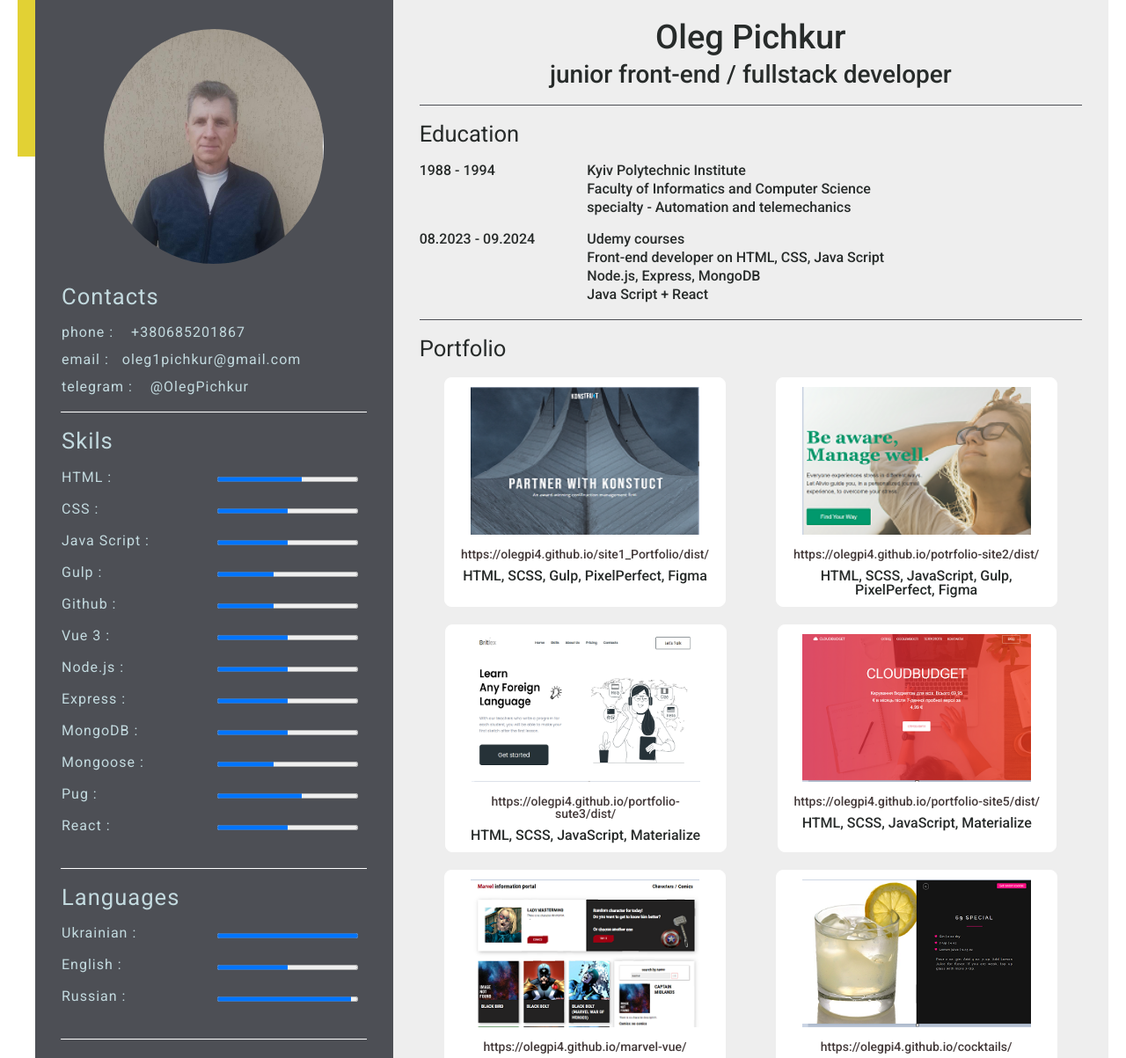
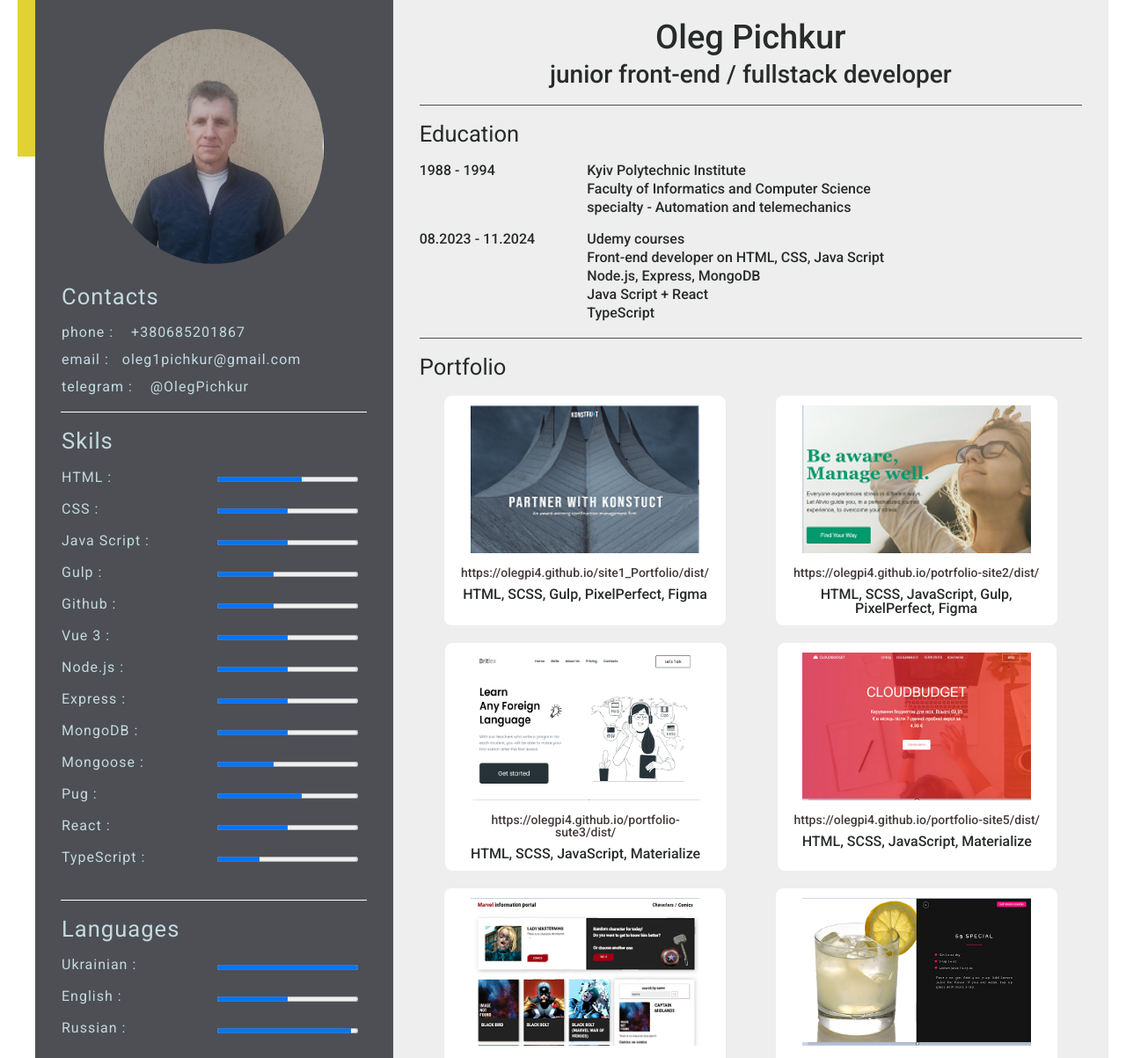
Before and after one commit to OlegPi4/rezume, a website: page src/index.html in a window 1280 px wide. Shown: the part 42-1245 px from the top of the page at 88% size. Drawn offline with Linux system fonts and the light colour scheme.

Commit message:
+ TypeSctipt

```diff
--- a/src/index.html
+++ b/src/index.html
@@ -114,6 +114,12 @@
                             <progress max="100" value="50"></progress>
                         </div>
                     </div>
+                    <div class="item-skils">
+                        <p>TypeScript : </p>
+                        <div class="progress">
+                            <progress max="100" value="30"></progress>
+                        </div>
+                    </div>
                 </div>
                 <div class="line"></div>
                 <div class="list-skils">
@@ -175,12 +181,13 @@
                             </div>
                         </div>
                         <div class="item-education">
-                            <div class="time-ed">08.2023 - 09.2024</div>
+                            <div class="time-ed">08.2023 - 11.2024</div>
                             <div class="name-ed">
                                 <p class="item-discr">Udemy courses</p>
                                 <p class="item-discr">Front-end developer on HTML, CSS, Java Script</p>
                                 <p class="item-discr">Node.js, Express, MongoDB</p>
                                 <p class="item-discr">Java Script + React</p>
+                                <p class="item-discr">TypeScript</p>
                             </div>
                         </div>
                         <div class="line-r"></div>
```
